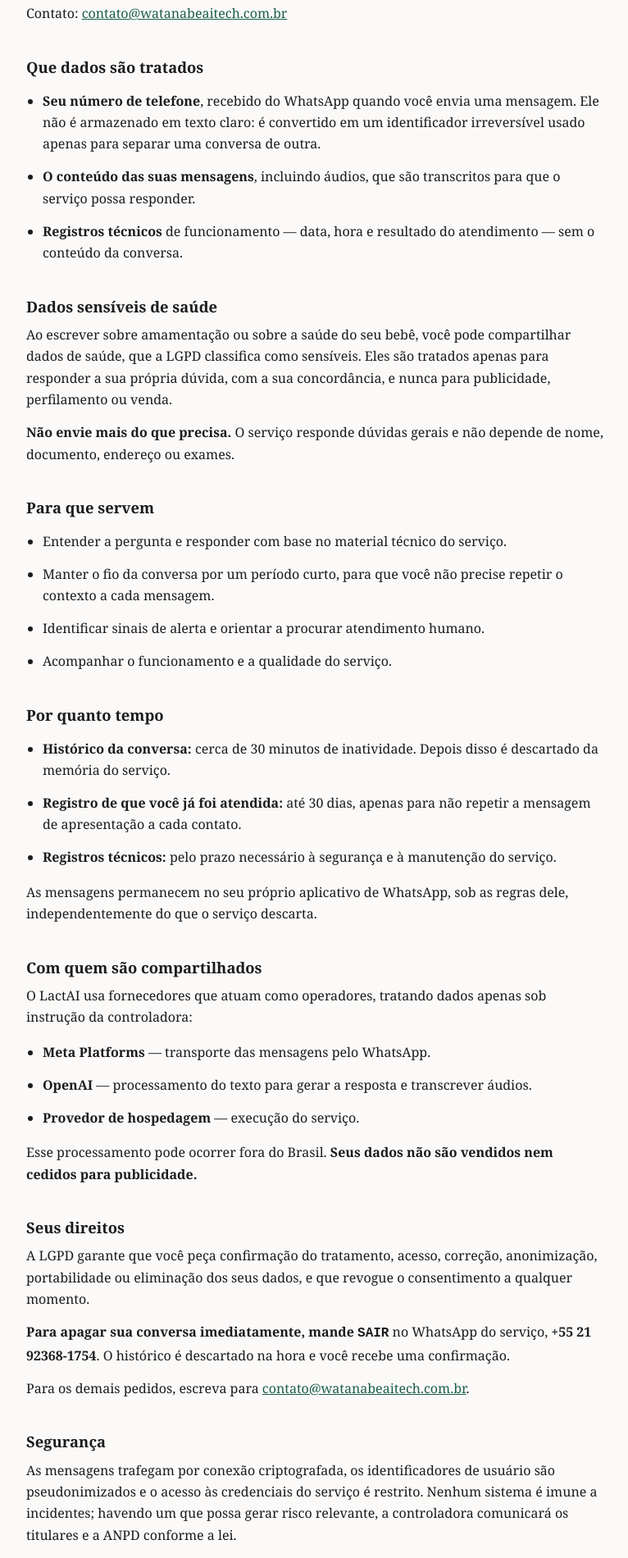
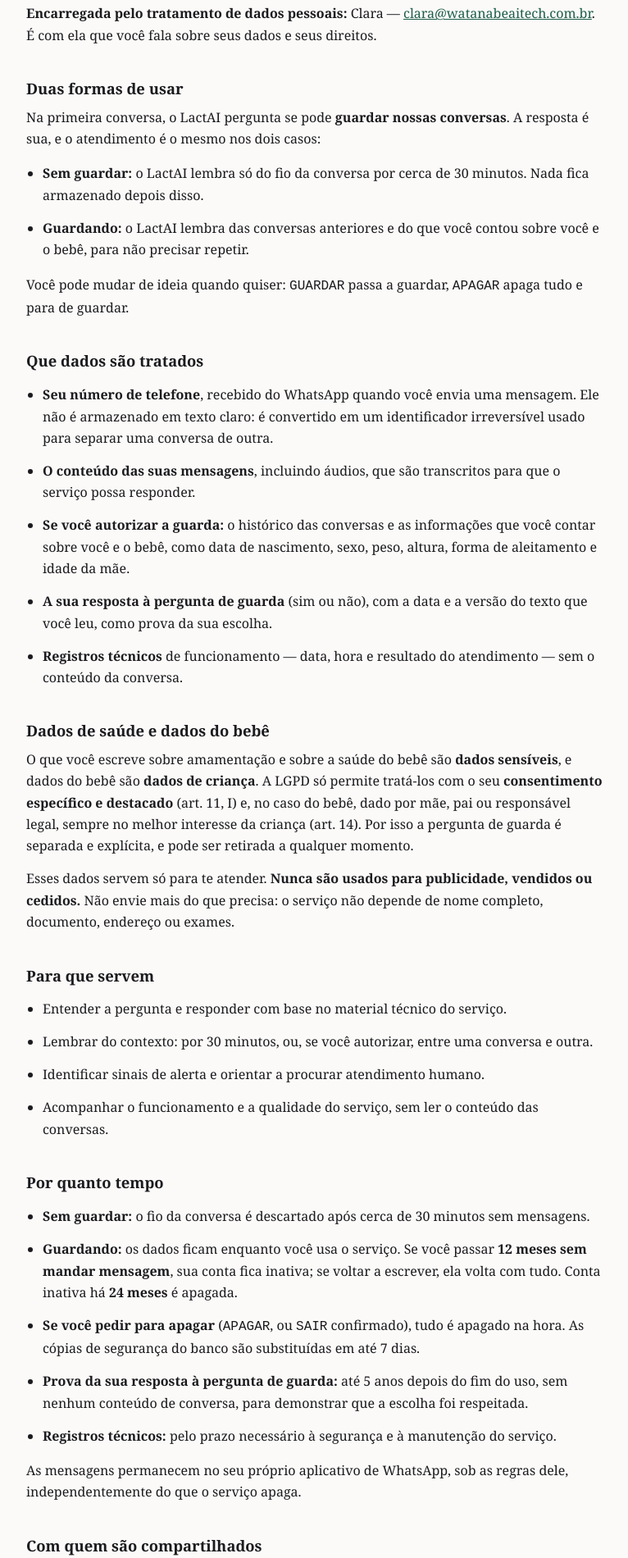
Before and after one commit to clara-keiko/aleitamento_agent, a plain HTML site: page app/static/privacidade.html in a window 1280 px wide. Shown: the part 419-2319 px from the top of the page at 82% size, without its empty margins (256-1022 px from the left). Drawn offline with Linux system fonts and the light colour scheme.

Commit message:
Política de privacidade nova para a memória persistente
Encarregada nomeada; as duas formas de uso (com e sem guarda); dados do
bebê e base legal (art. 11, I e art. 14); prazos de retenção decididos
(12 meses sem uso inativa, 24 meses inativa apaga, pedido apaga na hora);
Render como operador e transferência internacional; comandos MEUS DADOS,
APAGAR, SAIR e GUARDAR; cifra dos dados guardados.

Co-Authored-By: Claude Opus 5.5 <noreply@anthropic.com>
Claude-Session: https://claude.ai/code/session_014B8AStCmKYaYLywAHXVm6Q

```diff
--- a/app/static/privacidade.html
+++ b/app/static/privacidade.html
@@ -43,7 +43,7 @@ a{color:var(--acento)}
 
 <h1>Política de Privacidade</h1>
 <p class="meta">LactAI · Assistente educativo de amamentação e puericultura<br>
-Última atualização: setembro de 2026</p>
+Última atualização: novembro de 2026</p>
 
 <div class="destaque">
   <strong>O LactAI não é atendimento médico.</strong> Ele oferece informação
@@ -57,53 +57,89 @@ a{color:var(--acento)}
   controladora dos dados tratados pelo LactAI e responsável pela conta
   comercial que atende sob esse nome no WhatsApp.
 </p>
-<p>Contato: <a href="mailto:contato@watanabeaitech.com.br">contato@watanabeaitech.com.br</a></p>
+<p>
+  <strong>Encarregada pelo tratamento de dados pessoais:</strong> Clara —
+  <a href="mailto:clara@watanabeaitech.com.br">clara@watanabeaitech.com.br</a>.
+  É com ela que você fala sobre seus dados e seus direitos.
+</p>
+
+<h2>Duas formas de usar</h2>
+<p>
+  Na primeira conversa, o LactAI pergunta se pode <strong>guardar nossas
+  conversas</strong>. A resposta é sua, e o atendimento é o mesmo nos dois
+  casos:
+</p>
+<ul>
+  <li><strong>Sem guardar:</strong> o LactAI lembra só do fio da conversa por
+      cerca de 30 minutos. Nada fica armazenado depois disso.</li>
+  <li><strong>Guardando:</strong> o LactAI lembra das conversas anteriores e
+      do que você contou sobre você e o bebê, para não precisar repetir.</li>
+</ul>
+<p>Você pode mudar de ideia quando quiser: <code>GUARDAR</code> passa a
+guardar, <code>APAGAR</code> apaga tudo e para de guardar.</p>
 
 <h2>Que dados são tratados</h2>
 <ul>
   <li><strong>Seu número de telefone</strong>, recebido do WhatsApp quando você
       envia uma mensagem. Ele não é armazenado em texto claro: é convertido em
-      um identificador irreversível usado apenas para separar uma conversa de
-      outra.</li>
+      um identificador irreversível usado para separar uma conversa de outra.</li>
   <li><strong>O conteúdo das suas mensagens</strong>, incluindo áudios, que são
       transcritos para que o serviço possa responder.</li>
+  <li><strong>Se você autorizar a guarda:</strong> o histórico das conversas e
+      as informações que você contar sobre você e o bebê, como data de
+      nascimento, sexo, peso, altura, forma de aleitamento e idade da mãe.</li>
+  <li><strong>A sua resposta à pergunta de guarda</strong> (sim ou não), com a
+      data e a versão do texto que você leu, como prova da sua escolha.</li>
   <li><strong>Registros técnicos</strong> de funcionamento — data, hora e
       resultado do atendimento — sem o conteúdo da conversa.</li>
 </ul>
 
-<h2>Dados sensíveis de saúde</h2>
+<h2>Dados de saúde e dados do bebê</h2>
 <p>
-  Ao escrever sobre amamentação ou sobre a saúde do seu bebê, você pode
-  compartilhar dados de saúde, que a LGPD classifica como sensíveis. Eles são
-  tratados apenas para responder a sua própria dúvida, com a sua concordância,
-  e nunca para publicidade, perfilamento ou venda.
+  O que você escreve sobre amamentação e sobre a saúde do bebê são
+  <strong>dados sensíveis</strong>, e dados do bebê são <strong>dados de
+  criança</strong>. A LGPD só permite tratá-los com o seu
+  <strong>consentimento específico e destacado</strong> (art. 11, I) e, no
+  caso do bebê, dado por mãe, pai ou responsável legal, sempre no melhor
+  interesse da criança (art. 14). Por isso a pergunta de guarda é separada e
+  explícita, e pode ser retirada a qualquer momento.
 </p>
 <p>
-  <strong>Não envie mais do que precisa.</strong> O serviço responde dúvidas
-  gerais e não depende de nome, documento, endereço ou exames.
+  Esses dados servem só para te atender. <strong>Nunca são usados para
+  publicidade, vendidos ou cedidos.</strong> Não envie mais do que precisa:
+  o serviço não depende de nome completo, documento, endereço ou exames.
 </p>
 
 <h2>Para que servem</h2>
 <ul>
   <li>Entender a pergunta e responder com base no material técnico do serviço.</li>
-  <li>Manter o fio da conversa por um período curto, para que você não precise
-      repetir o contexto a cada mensagem.</li>
+  <li>Lembrar do contexto: por 30 minutos, ou, se você autorizar, entre uma
+      conversa e outra.</li>
   <li>Identificar sinais de alerta e orientar a procurar atendimento humano.</li>
-  <li>Acompanhar o funcionamento e a qualidade do serviço.</li>
+  <li>Acompanhar o funcionamento e a qualidade do serviço, sem ler o conteúdo
+      das conversas.</li>
 </ul>
 
 <h2>Por quanto tempo</h2>
 <ul>
-  <li><strong>Histórico da conversa:</strong> cerca de 30 minutos de inatividade.
-      Depois disso é descartado da memória do serviço.</li>
-  <li><strong>Registro de que você já foi atendida:</strong> até 30 dias, apenas
-      para não repetir a mensagem de apresentação a cada contato.</li>
+  <li><strong>Sem guardar:</strong> o fio da conversa é descartado após cerca de
+      30 minutos sem mensagens.</li>
+  <li><strong>Guardando:</strong> os dados ficam enquanto você usa o serviço.
+      Se você passar <strong>12 meses sem mandar mensagem</strong>, sua conta
+      fica inativa; se voltar a escrever, ela volta com tudo. Conta inativa há
+      <strong>24 meses</strong> é apagada.</li>
+  <li><strong>Se você pedir para apagar</strong> (<code>APAGAR</code>, ou
+      <code>SAIR</code> confirmado), tudo é apagado na hora. As cópias de
+      segurança do banco são substituídas em até 7 dias.</li>
+  <li><strong>Prova da sua resposta à pergunta de guarda:</strong> até 5 anos
+      depois do fim do uso, sem nenhum conteúdo de conversa, para demonstrar
+      que a escolha foi respeitada.</li>
   <li><strong>Registros técnicos:</strong> pelo prazo necessário à segurança e à
       manutenção do serviço.</li>
 </ul>
 <p>
   As mensagens permanecem no seu próprio aplicativo de WhatsApp, sob as regras
-  dele, independentemente do que o serviço descarta.
+  dele, independentemente do que o serviço apaga.
 </p>
 
 <h2>Com quem são compartilhados</h2>
@@ -115,40 +151,51 @@ a{color:var(--acento)}
   <li><strong>Meta Platforms</strong> — transporte das mensagens pelo WhatsApp.</li>
   <li><strong>OpenAI</strong> — processamento do texto para gerar a resposta e
       transcrever áudios.</li>
-  <li><strong>Provedor de hospedagem</strong> — execução do serviço.</li>
+  <li><strong>Render</strong> — hospedagem do serviço e do banco de dados.</li>
 </ul>
 <p>
-  Esse processamento pode ocorrer fora do Brasil. <strong>Seus dados não são
-  vendidos nem cedidos para publicidade.</strong>
+  Esses fornecedores processam dados nos <strong>Estados Unidos</strong>. A
+  transferência internacional se apoia no seu consentimento específico e nas
+  garantias contratuais dos fornecedores (art. 33 da LGPD).
+  <strong>Seus dados não são vendidos nem cedidos para publicidade.</strong>
 </p>
 
 <h2>Seus direitos</h2>
 <p>
   A LGPD garante que você peça confirmação do tratamento, acesso, correção,
   anonimização, portabilidade ou eliminação dos seus dados, e que revogue o
-  consentimento a qualquer momento.
+  consentimento a qualquer momento. Pelo próprio WhatsApp do serviço,
+  <strong>+55 21 92368-1754</strong>:
 </p>
+<ul>
+  <li><code>MEUS DADOS</code> — mostra o que está guardado sobre você.</li>
+  <li><code>APAGAR</code> — apaga tudo na hora e para de guardar.</li>
+  <li><code>SAIR</code> — encerra; se houver dados guardados, pede
+      confirmação antes de apagar.</li>
+  <li><code>GUARDAR</code> — passa a guardar, se antes você disse não.</li>
+</ul>
 <p>
-  <strong>Para apagar sua conversa imediatamente, mande <code>SAIR</code></strong>
-  no WhatsApp do serviço, <strong>+55 21 92368-1754</strong>. O histórico é descartado na hora e você recebe uma
-  confirmação.
-</p>
-<p>
-  Para os demais pedidos, escreva para
-  <a href="mailto:contato@watanabeaitech.com.br">contato@watanabeaitech.com.br</a>.
+  Para cópia completa, correção ou qualquer outro pedido, escreva para a
+  encarregada:
+  <a href="mailto:clara@watanabeaitech.com.br">clara@watanabeaitech.com.br</a>.
 </p>
 
 <h2>Segurança</h2>
 <p>
-  As mensagens trafegam por conexão criptografada, os identificadores de usuário
-  são pseudonimizados e o acesso às credenciais do serviço é restrito. Nenhum
-  sistema é imune a incidentes; havendo um que possa gerar risco relevante, a
-  controladora comunicará os titulares e a ANPD conforme a lei.
+  As mensagens trafegam por conexão criptografada. O conteúdo guardado das
+  conversas é <strong>cifrado antes de ir para o banco</strong>, com uma chave
+  guardada separadamente: uma cópia do banco, sozinha, não permite ler as
+  conversas. Os identificadores de usuário são pseudonimizados, o acesso é
+  restrito, e o painel interno não mostra conteúdo nem telefone.
+</p>
+<p>
+  Nenhum sistema é imune a incidentes. Havendo um que possa gerar risco
+  relevante, a controladora comunicará os titulares e a ANPD conforme a lei.
 </p>
 
 <h2>Crianças</h2>
 <p>
-  O serviço é dirigido a adultos responsáveis por bebês e crianças. Ele não é
+  O serviço é dirigido a adultos que cuidam de bebês e crianças. Ele não é
   destinado ao uso direto por menores.
 </p>
 
```
Also changed, not shown: 1 other file.
